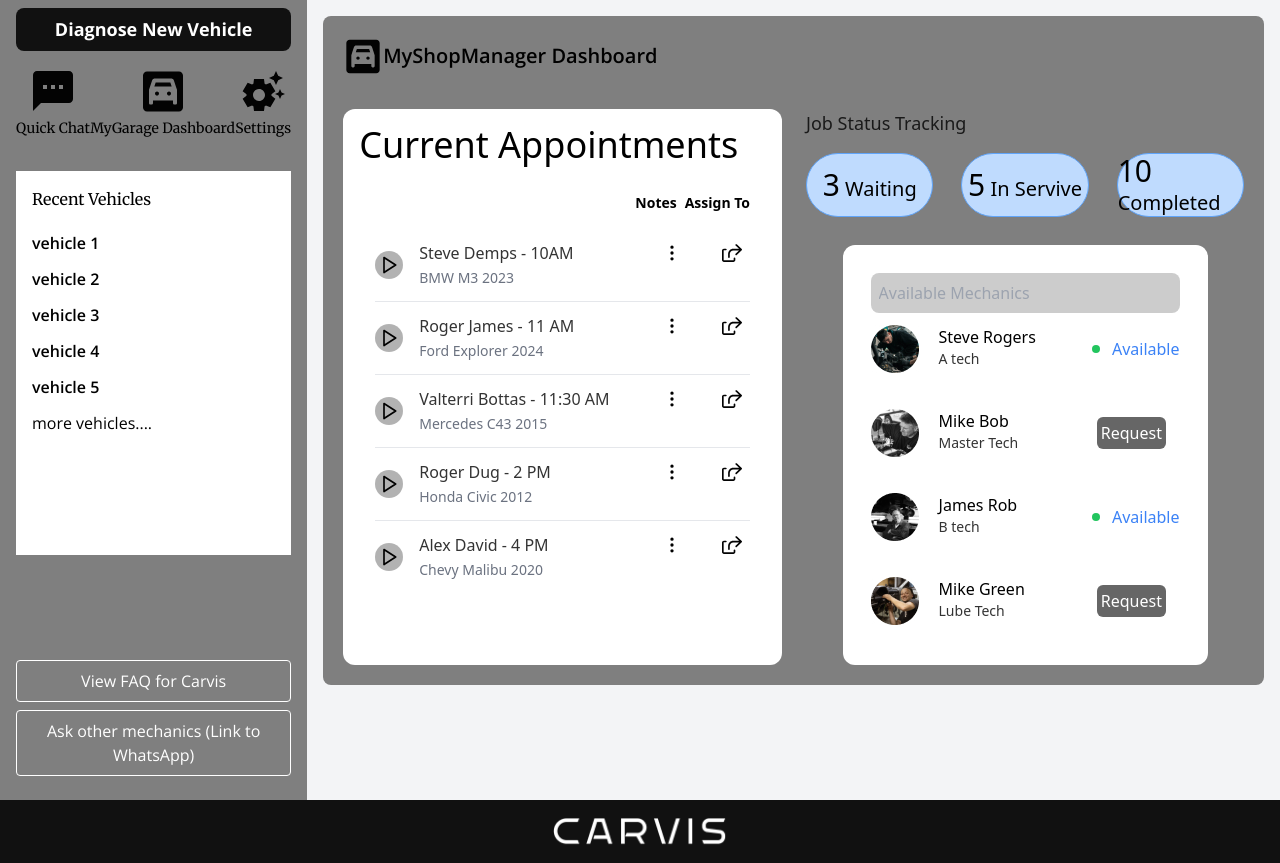
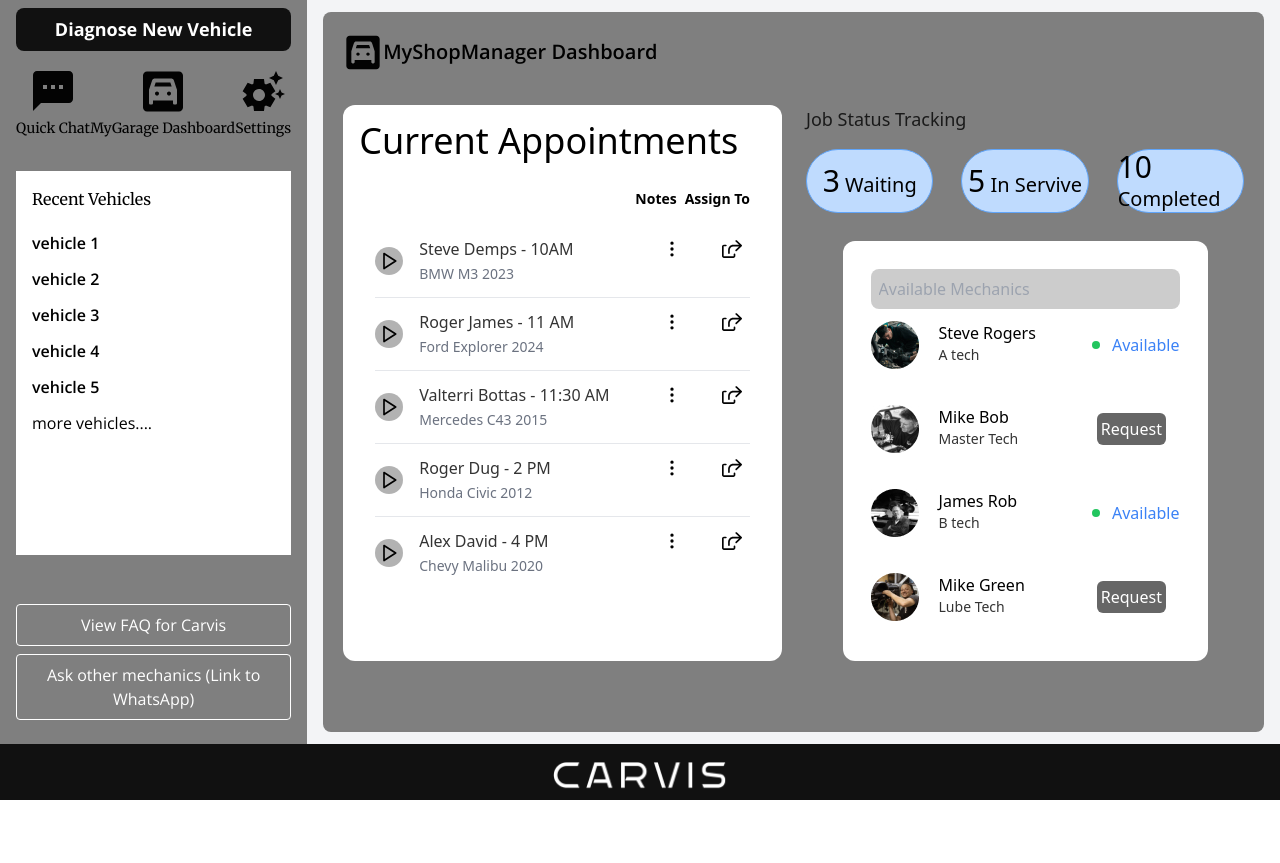
Before and after one commit to yash2324/carvis, a React (Vite) app: page /screen2 in a window 1280 px wide. After the commit the page ends 800 px from the top, so only its background shows below. Built offline with nearby package versions, Linux system fonts and the light colour scheme.

Commit message:
screen 2 fix

```diff
--- a/src/components/Screen2.tsx
+++ b/src/components/Screen2.tsx
@@ -1,12 +1,11 @@
-import {  Play } from "lucide-react";
-import { MoreVertical} from "lucide-react";
+import { Play } from "lucide-react";
+import { MoreVertical } from "lucide-react";
 import car from "../assets/car.svg";
 import quickChat from "../assets/quickChat.svg";
 import Carvis from "../assets/Carvis.png";
 
 import settingSide from "../assets/settingsSide.svg";
 export default function Screen2() {
-
   const appointments = [
     { name: "Steve Demps", time: "10AM", vehicle: "BMW M3 2023" },
     { name: "Roger James", time: "11 AM", vehicle: "Ford Explorer 2024" },
@@ -44,7 +43,7 @@
   return (
     <>
       <div className="flex  bg-gray-100">
-      <div className="bg-[#7F7F7F] h-screen w-[24%] flex flex-col">
+        <div className="bg-[#7F7F7F] h-[93vh] w-[24%] flex flex-col">
           <div className="bg-[#111111] mx-4 rounded-lg mt-2 text-white px-4 py-2 cursor-pointer text-center">
             <h1 className="text-[18px] font-bold font-body">
               Diagnose New Vehicle
@@ -62,7 +61,9 @@
               <div className="rounded-full w-12 h-12  mx-auto">
                 <img src={car} alt="car" />
               </div>
-          <span className="text-[14px] font-header">MyGarage Dashboard</span>
+              <span className="text-[14px] font-header">
+                MyGarage Dashboard
+              </span>
             </div>
             <div className="text-center cursor-pointer">
               <div className=" rounded-full w-12 h-12  mx-auto">
@@ -92,12 +93,10 @@
               Ask other mechanics (Link to WhatsApp)
             </button>
           </div>
-
-
         </div>
 
-        <div className="flex-grow p-4 ">
-          <div className="bg-[#7F7F7F] rounded-lg flex flex-col gap-8 p-5">
+        <div className="flex-grow px-4 pt-3 ">
+          <div className="bg-[#7F7F7F] h-[90vh] rounded-lg flex flex-col gap-8 p-5">
             <p className="text-xl font-semibold flex items-center">
               <img src={car} alt="setting" className="w-10" />
               <p className="font-body">MyShopManager Dashboard</p>
@@ -109,8 +108,12 @@
                   <div className="flex justify-between items-center mb-4">
                     <h2 className="text-lg font-semibold"></h2>
                     <div className="flex items-center">
-                      <span className="text-sm text-black mr-2 font-semibold">Notes</span>
-                      <span className="text-sm text-black font-semibold">Assign To</span>
+                      <span className="text-sm text-black mr-2 font-semibold">
+                        Notes
+                      </span>
+                      <span className="text-sm text-black font-semibold">
+                        Assign To
+                      </span>
                     </div>
                   </div>
                   <ul>
@@ -132,7 +135,7 @@
                                 className="text-black mr-10"
                                 size={20}
                               />
-                             <img src={'./share.svg'} alt="" />
+                              <img src={"./share.svg"} alt="" />
                             </div>
                           </div>
                           <span className="text-sm text-gray-500">
@@ -209,7 +212,7 @@
           </div>
         </div>
       </div>
-      <div className="bg-[#111111] text-white w-full p-4 text-center">
+      <div className="bg-[#111111] h-[7vh] text-white w-full p-4 text-center">
         <img className="w-44 mx-auto" src={Carvis} alt="logo" />
       </div>
     </>
```
Lines whose indentation alone changed are shown as unchanged.
